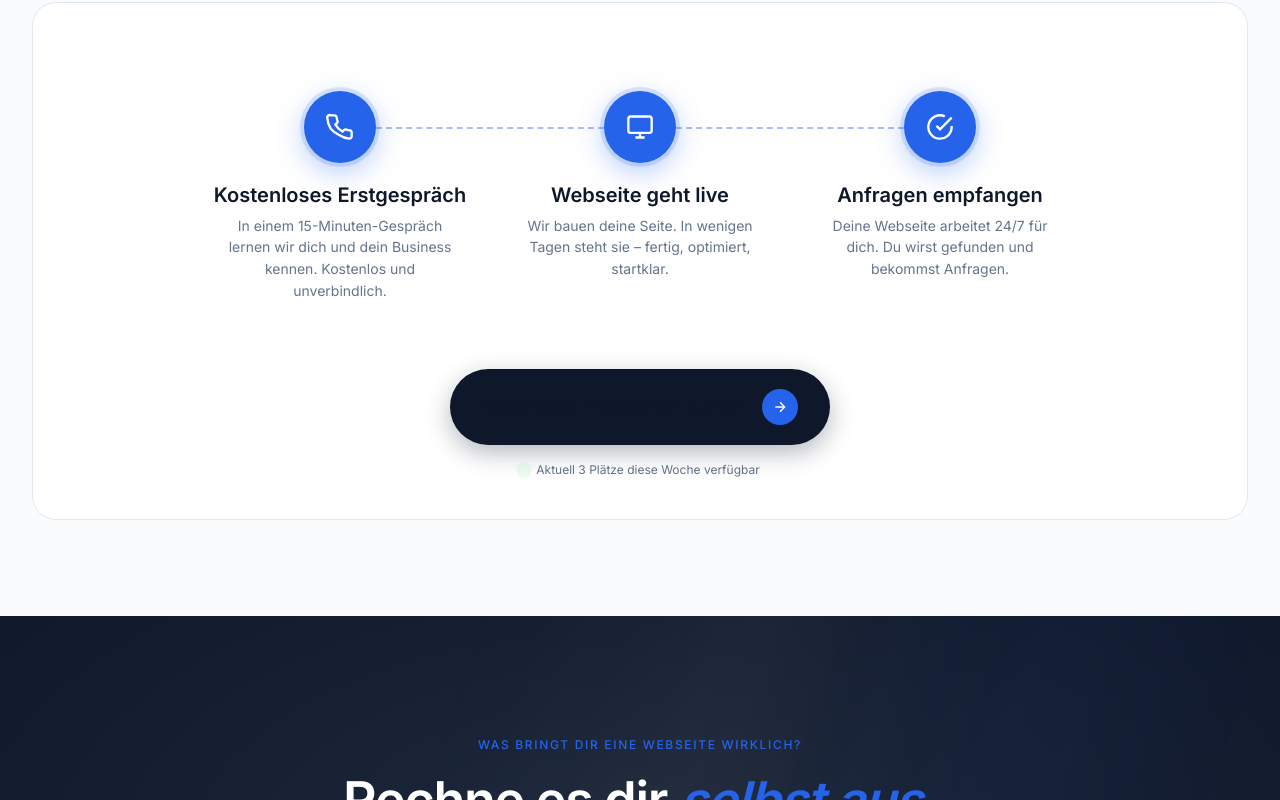
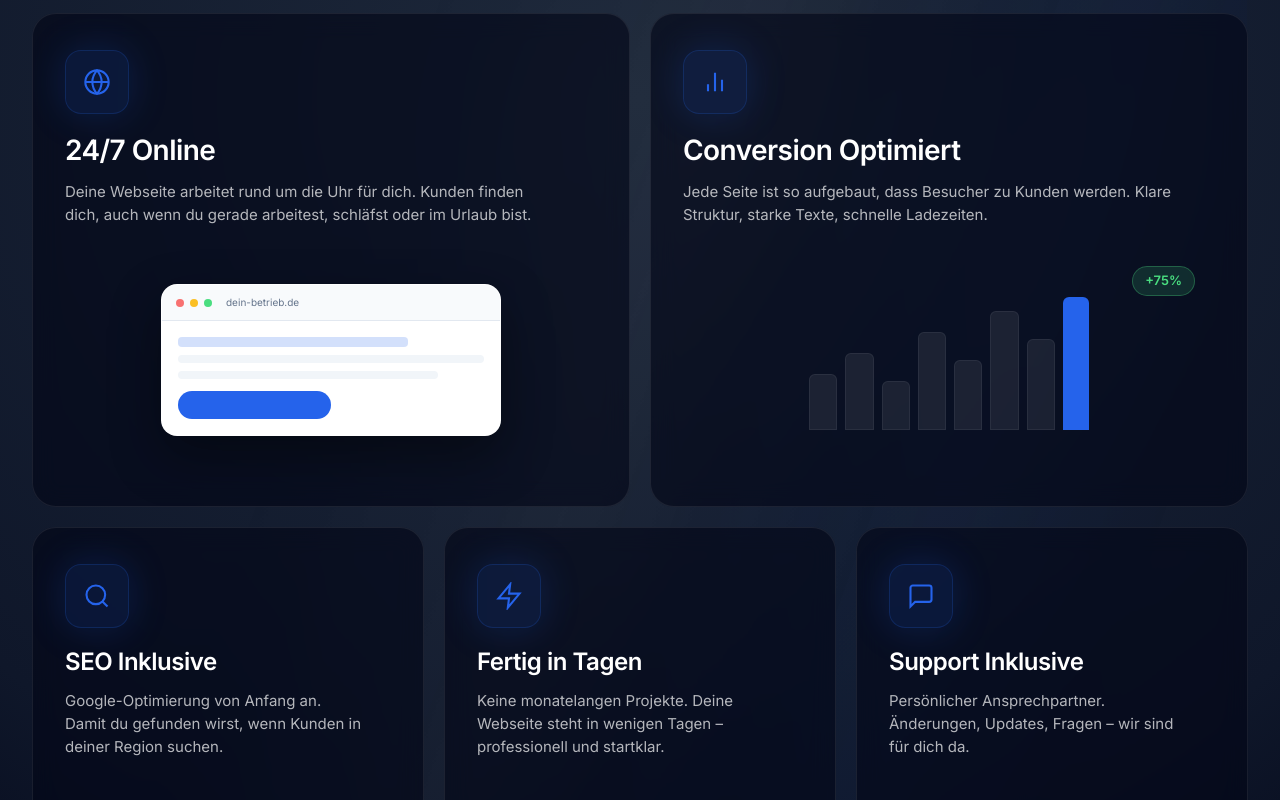
Before and after one commit to FelixZoepp/webseitenverlag-deutschland, a Next.js app: page / in a window 1280 px wide. Shown: the part 3340-4140 px from the top of the page. Built offline with nearby package versions, Linux system fonts and the light colour scheme.

Commit message:
feat: add 5er bento-grid features section with glow icons

```diff
--- a/components/landing/WvdClient.tsx
+++ b/components/landing/WvdClient.tsx
@@ -338,6 +338,128 @@ export default function WvdClient() {
             <div className="stat">
               <div className="stat-num" data-target="98" data-suffix="%">0</div>
               <div className="stat-label">Zufriedenheit</div>
+            </div>
+          </div>
+        </div>
+      </section>
+
+      {/* ═══════════════════════════════════════
+          3b. FEATURES – 5er Bento
+          ═══════════════════════════════════════ */}
+      <section className="bento-section" style={{ padding: "120px 0" }}>
+        <div className="beams" />
+        <div className="container" style={{ position: "relative", zIndex: 2 }}>
+          <div className="section-head">
+            <span className="eyebrow" style={{ color: "var(--blue)" }}>Was du bekommst</span>
+            <h2 className="display" style={{ color: "#fff", fontSize: "clamp(36px, 4.5vw, 52px)" }}>
+              Alles inklusive. <span className="accent">Ohne Kompromisse.</span>
+            </h2>
+            <p style={{ color: "rgba(255,255,255,0.7)" }}>
+              Design, Technik, SEO, Support – alles in einem Paket. Keine versteckten Kosten.
+            </p>
+          </div>
+
+          <div className="bento-grid">
+            {/* Row 1: 2 wide cards */}
+            <div className="bento-card wide">
+              <div className="card-content">
+                <div className="bento-icon-glow">
+                  <svg viewBox="0 0 24 24"><circle cx="12" cy="12" r="10" /><path d="M2 12h20M12 2a15.3 15.3 0 0 1 4 10 15.3 15.3 0 0 1-4 10 15.3 15.3 0 0 1-4-10 15.3 15.3 0 0 1 4-10z" /></svg>
+                </div>
+                <h3>24/7 Online</h3>
+                <p className="bento-text">
+                  Deine Webseite arbeitet rund um die Uhr für dich. Kunden finden dich, auch wenn du gerade arbeitest, schläfst oder im Urlaub bist.
+                </p>
+              </div>
+              <div className="card-visual">
+                <div style={{
+                  width: "100%", maxWidth: 340, background: "var(--cream)", borderRadius: 16,
+                  overflow: "hidden", boxShadow: "0 20px 50px rgba(0,0,0,0.4)",
+                  border: "1px solid rgba(255,255,255,0.1)",
+                }}>
+                  <div style={{ display: "flex", alignItems: "center", gap: 6, padding: "10px 14px", borderBottom: "1px solid var(--border)", background: "var(--cream-tint)" }}>
+                    <span style={{ width: 8, height: 8, borderRadius: "50%", background: "#f87171" }} />
+                    <span style={{ width: 8, height: 8, borderRadius: "50%", background: "#fbbf24" }} />
+                    <span style={{ width: 8, height: 8, borderRadius: "50%", background: "#4ade80" }} />
+                    <span style={{ marginLeft: 8, fontFamily: "var(--font-mono)", fontSize: 10, color: "var(--ink-soft)" }}>dein-betrieb.de</span>
+                  </div>
+                  <div style={{ padding: 16 }}>
+                    <div style={{ width: "75%", height: 10, borderRadius: 4, background: "rgba(37,99,235,0.2)", marginBottom: 8 }} />
+                    <div style={{ width: "100%", height: 8, borderRadius: 4, background: "#f1f5f9", marginBottom: 8 }} />
+                    <div style={{ width: "85%", height: 8, borderRadius: 4, background: "#f1f5f9", marginBottom: 12 }} />
+                    <div style={{ width: "50%", height: 28, borderRadius: 999, background: "var(--blue)" }} />
+                  </div>
+                </div>
+              </div>
+            </div>
+
+            <div className="bento-card wide">
+              <div className="card-content">
+                <div className="bento-icon-glow">
+                  <svg viewBox="0 0 24 24"><path d="M18 20V10M12 20V4M6 20v-6" /></svg>
+                </div>
+                <h3>Conversion Optimiert</h3>
+                <p className="bento-text">
+                  Jede Seite ist so aufgebaut, dass Besucher zu Kunden werden. Klare Struktur, starke Texte, schnelle Ladezeiten.
+                </p>
+              </div>
+              <div className="card-visual">
+                <div style={{ width: "100%", maxWidth: 280, display: "flex", alignItems: "flex-end", gap: 8, height: 140 }}>
+                  {[40, 55, 35, 70, 50, 85, 65, 95].map((h, i) => (
+                    <div key={i} style={{
+                      flex: 1, height: `${h}%`, borderRadius: "6px 6px 0 0",
+                      background: i === 7 ? "var(--blue)" : "rgba(255,255,255,0.08)",
+                      border: i === 7 ? "none" : "1px solid rgba(255,255,255,0.06)",
+                      transition: "height 0.6s var(--smooth)",
+                    }} />
+                  ))}
+                </div>
+                <div style={{
+                  position: "absolute", top: 16, right: 20,
+                  background: "rgba(74, 222, 128, 0.15)", border: "1px solid rgba(74, 222, 128, 0.3)",
+                  borderRadius: 999, padding: "4px 12px",
+                  fontFamily: "var(--font-mono)", fontSize: 13, fontWeight: 600, color: "#4ade80",
+                }}>
+                  +75%
+                </div>
+              </div>
+            </div>
+
+            {/* Row 2: 3 regular cards */}
+            <div className="bento-card">
+              <div className="card-content">
+                <div className="bento-icon-glow">
+                  <svg viewBox="0 0 24 24"><circle cx="11" cy="11" r="8" /><path d="M21 21l-4.35-4.35" /></svg>
+                </div>
+                <h3>SEO Inklusive</h3>
+                <p className="bento-text">
+                  Google-Optimierung von Anfang an. Damit du gefunden wirst, wenn Kunden in deiner Region suchen.
+                </p>
+              </div>
+            </div>
+
+            <div className="bento-card">
+              <div className="card-content">
+                <div className="bento-icon-glow">
+                  <svg viewBox="0 0 24 24"><path d="M13 2L3 14h9l-1 8 10-12h-9l1-8z" /></svg>
+                </div>
+                <h3>Fertig in Tagen</h3>
+                <p className="bento-text">
+                  Keine monatelangen Projekte. Deine Webseite steht in wenigen Tagen – professionell und startklar.
+                </p>
+              </div>
+            </div>
+
+            <div className="bento-card">
+              <div className="card-content">
+                <div className="bento-icon-glow">
+                  <svg viewBox="0 0 24 24"><path d="M21 15a2 2 0 0 1-2 2H7l-4 4V5a2 2 0 0 1 2-2h14a2 2 0 0 1 2 2z" /></svg>
+                </div>
+                <h3>Support Inklusive</h3>
+                <p className="bento-text">
+                  Persönlicher Ansprechpartner. Änderungen, Updates, Fragen – wir sind für dich da.
+                </p>
+              </div>
             </div>
           </div>
         </div>
```
